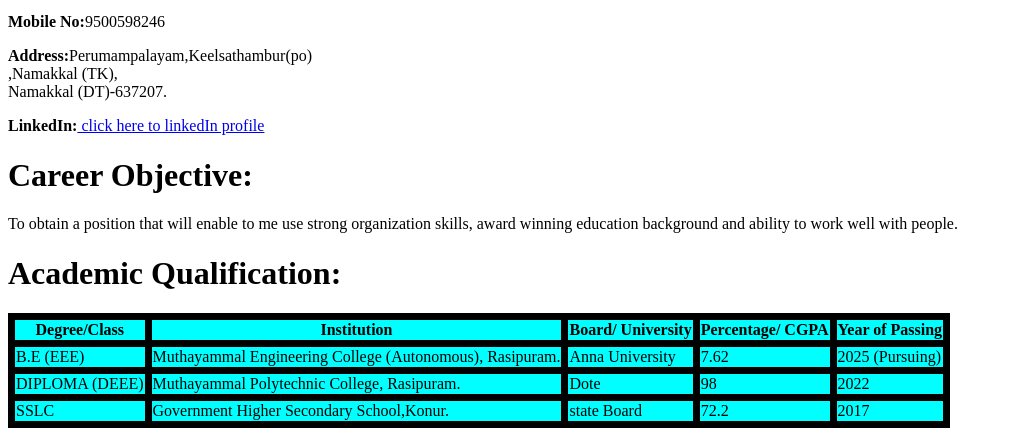
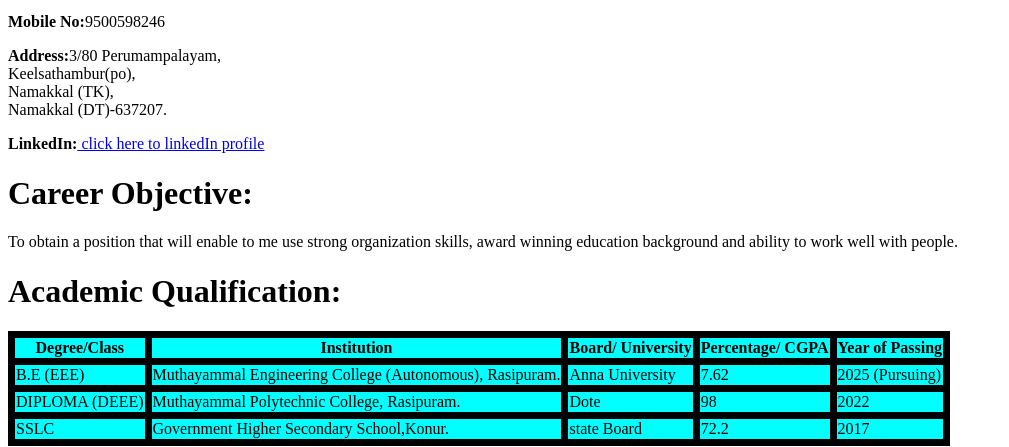
Before and after one commit to jagadheesh2003/html, a plain HTML site: page profile.html in a window 1280 px wide. Shown: the part 257-704 px from the top of the page, without its empty margins (0-1009 px from the left). Drawn offline with Linux system fonts and the light colour scheme.

Commit message:
Update profile.html

```diff
--- a/profile.html
+++ b/profile.html
@@ -10,7 +10,7 @@
         </div>
         <p><b>Email Id:</b>jagadheeshpkj.com</p>
         <p><b>Mobile No:</b>9500598246</p>
-        <p><b>Address:</b>Perumampalayam,Keelsathambur(po)<br>,Namakkal (TK),<br>Namakkal (DT)-637207.</p>
+        <p><b>Address:</b>3/80 Perumampalayam,<br>Keelsathambur(po),<br>Namakkal (TK),<br>Namakkal (DT)-637207.</p>
         <p><b>LinkedIn:</b><a href="https://.linkedin.com/in/jagadheesh-k-815413269_app" target="_blank"> click here to linkedIn profile</a></p>
 
     </div>
```
